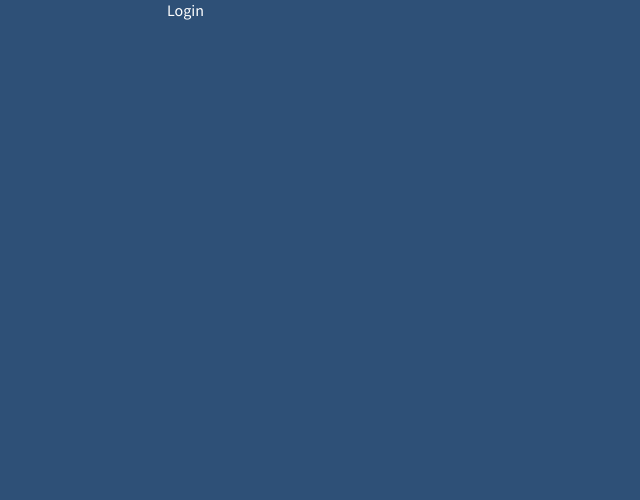
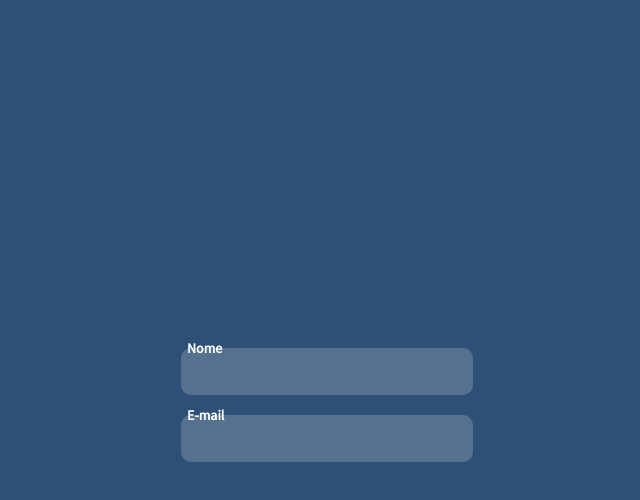
Before and after one commit to mizamelo/kiko-pwa, a React (Create React App) app: page / in a window 1280 px wide. Shown: the top 500 px of the page, without its empty margins (313-953 px from the left). Built offline with nearby package versions, Linux system fonts and the light colour scheme.

Commit message:
create input component

```diff
--- a/package.json
+++ b/package.json
@@ -3,6 +3,7 @@
   "version": "0.1.0",
   "private": true,
   "dependencies": {
+    "node-sass": "^4.13.0",
     "react": "^16.11.0",
     "react-dom": "^16.11.0",
     "react-router-dom": "^5.1.2",
--- /dev/null
+++ b/src/components/components/InputComponent/index.js
@@ -0,0 +1,12 @@
+import React from 'react';
+import './styles.scss';
+
+export default function Input (attr) {
+    return (
+        <div className="input-container">
+            <label className="input-title">{attr.title}</label>
+            <input className="input-element" id={attr.name} name={attr.name} type={attr.type}></input>
+
+        </div>
+    );
+};
--- /dev/null
+++ b/src/components/components/InputComponent/styles.scss
@@ -0,0 +1,41 @@
+
+.input-container {
+    width: 320px;
+    margin: 0 auto;
+    display: flex;
+    position: relative;
+    top: 348px;
+
+    .input-title {
+        position: absolute;
+        width: 100px;
+        z-index: 10;
+        background:
+        transparent;
+        color:
+        white;
+        top: -10px;
+        left: 20px;
+        font-weight: 600;
+        font-size: 14px;
+        line-height: 21px;
+    }
+
+    .input-element {
+        width: 292px;
+        height: 47px;
+        z-index: 9;
+        margin: 0 auto;
+        border-radius: 10px;
+        background: rgba(242, 242, 242, 0.2);
+        border: none;
+        margin-bottom: 20px;
+        color: white;
+        font-size: 12px;
+        padding-left: 10px;
+
+        &:focus {
+            border: none;
+        }
+    }
+}
--- a/src/page/Login/index.js
+++ b/src/page/Login/index.js
@@ -1,9 +1,13 @@
 import React from 'react';
+import Input from '../../components/components/InputComponent';
 
 // import { Container } from './styles';
 
 export default function Login() {
   return (
-    <div className="container">Login</div>
+    <div className="container">
+      <Input name={"name"} title={"Nome"}/>
+      <Input name={"name"} title={"E-mail"}/>
+    </div>
   );
 }
```
Also changed, not shown: 1 other file (tests, documents, lock files or other folders).
